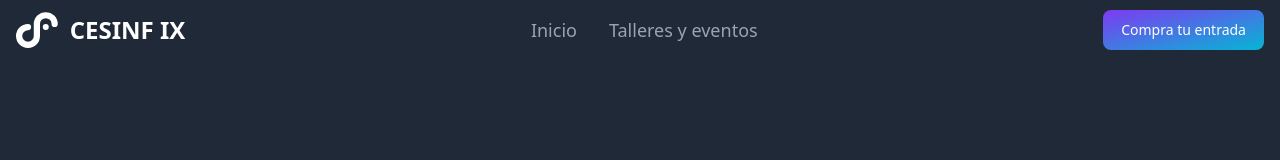
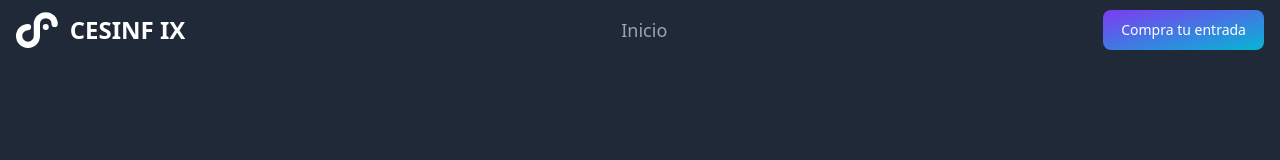
Before and after one commit to CESINFULL/cesinfull.com, a React (Vite) app: page / in a window 1280 px wide. Shown: the top 160 px of the page. Built offline with nearby package versions, Linux system fonts and the light colour scheme.

Commit message:
Unnotified change: Remove links to events until negotiated

```diff
--- a/src/components/CustomNavbar.tsx
+++ b/src/components/CustomNavbar.tsx
@@ -23,7 +23,6 @@ export default function CustomNavbar() {
       </div>
       <Navbar.Collapse>
         <Navbar.Link as={Link} to="/" className="text-lg">Inicio</Navbar.Link>
-        <Navbar.Link as={Link} to="/talleres-eventos" className="text-lg">Talleres y eventos</Navbar.Link>
       </Navbar.Collapse>
     </Navbar>
   );
```
